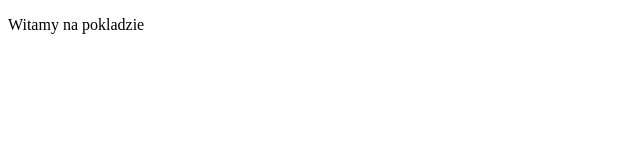
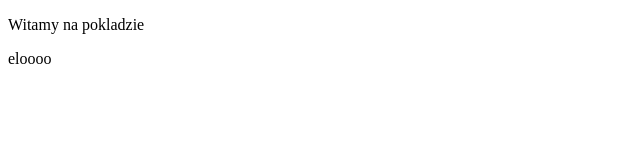
Before and after one commit to maciegg5/projekt_ti_25-01, a plain HTML site: page index.html in a window 1280 px wide. Shown: the full height of the page, 0-640 px from the left. Drawn offline with Linux system fonts and the light colour scheme.

Commit message:
Poprawka

```diff
--- a/index.html
+++ b/index.html
@@ -10,6 +10,7 @@
 
 <body>
 <p>Witamy na pokladzie</p>
+eloooo
 </body>
 
 </html>
```
